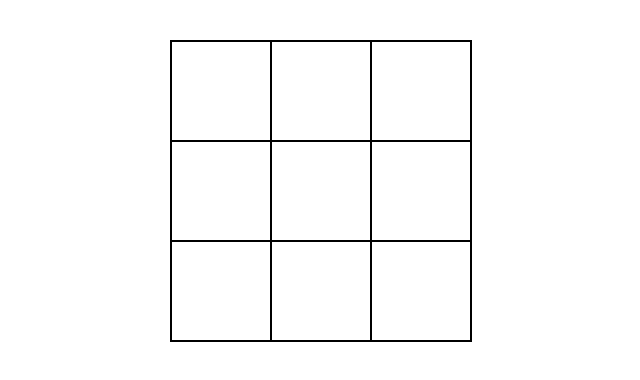
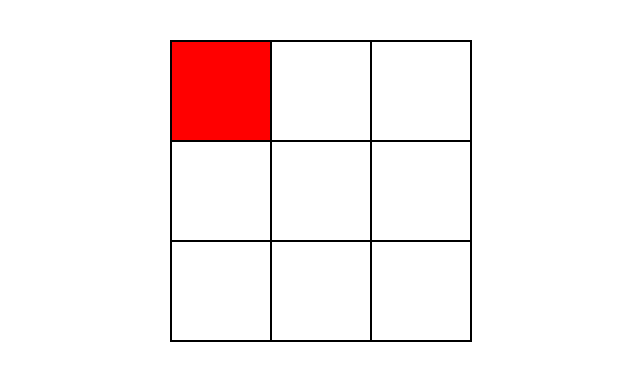
Before and after one commit to maciejwalewski/tictactoe, a plain HTML site: page index.html in a window 1280 px wide. Both pictures are taken after a click on the element 540 px from the left and 91 px from the top of the page. Shown: the whole page, without its empty margins (319-959 px from the left). Drawn offline with Linux system fonts and the light colour scheme.

Commit message:
Update stylesheet.css

```diff
--- a/stylesheet.css
+++ b/stylesheet.css
@@ -13,10 +13,18 @@
     font-size: 0;
 }
 
-.square {
+.field div {
     width: 100px;
     height: 100px;
     display: inline-block;
     border: 1px solid black;
     box-sizing: border-box;
 }
+
+.blue {
+    background-color: blue;
+}
+
+.red {
+    background-color: red;
+}
```
